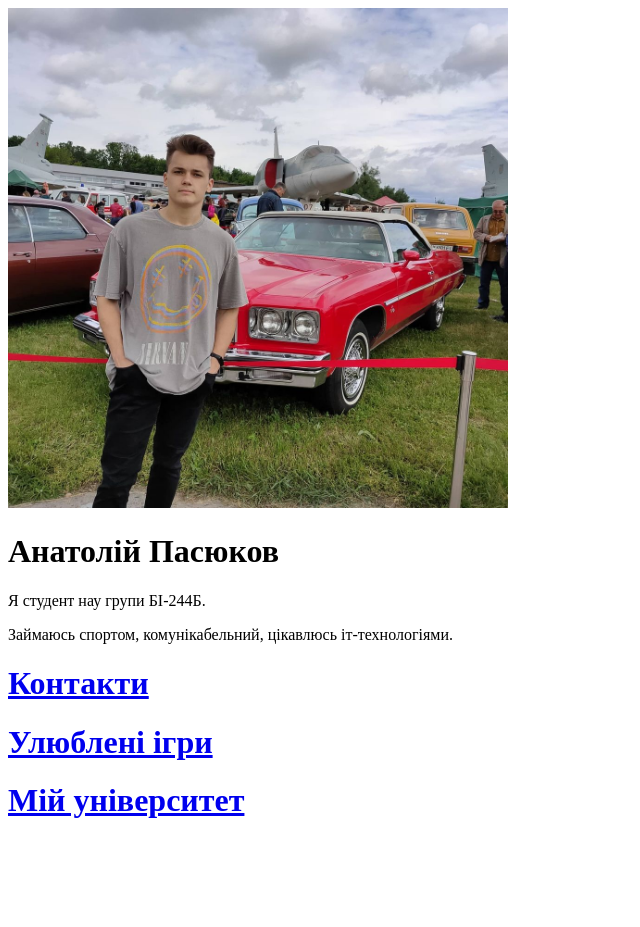
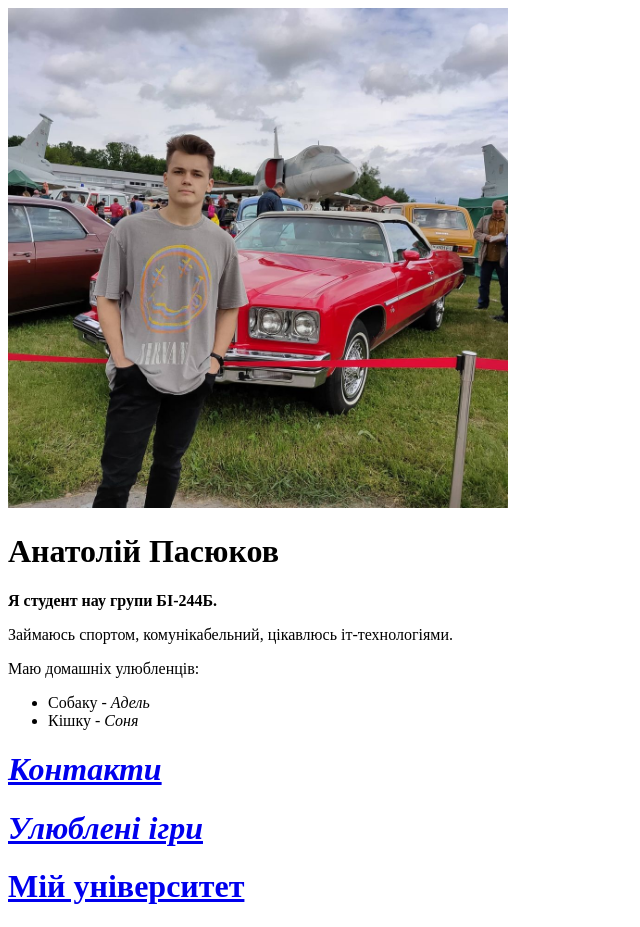
Before and after one commit to Anton505092-9530-9/laba2-4, a plain HTML site: page index.html in a window 1280 px wide. Shown: the whole page, without its empty margins (0-640 px from the left). Before the commit the page ends 841 px from the top, so only its background shows below. Drawn offline with Linux system fonts and the light colour scheme.

Commit message:
Add files via upload

```diff
--- a/index.html
+++ b/index.html
@@ -9,10 +9,15 @@
 <body>
 <img src="images/12345.jpg" width="500" height="500" alt="MyPhoto">
 <h1>Анатолій Пасюков</h1>
-<p>Я студент нау групи БІ-244Б.</p>
+<p><strong>Я студент нау групи БІ-244Б.</strong></p>
 <p>Займаюсь спортом, комунікабельний, цікавлюсь іт-технологіями.</p>
-<h1><a href="Contacts.html"><strong>Контакти</strong></a></h1>
-<h1><a href="games.html"><strong>Улюблені ігри</strong></a></h1>
+<p>Маю домашніх улюбленців:</p>
+<ul>
+  <li>Собаку - <i>Адель</i></li>
+  <li>Кішку - <i>Соня</i></li>
+</ul>
+<h1><a href="Contacts.html"><em>Контакти</em></a></h1>
+<h1><a href="games.html"><em>Улюблені ігри</em></a></h1>
 <h1><a href="My_university.html">Мій університет</a></h1>
 
 </body>
```
Also changed, not shown: games.html (+2 -2 lines).
